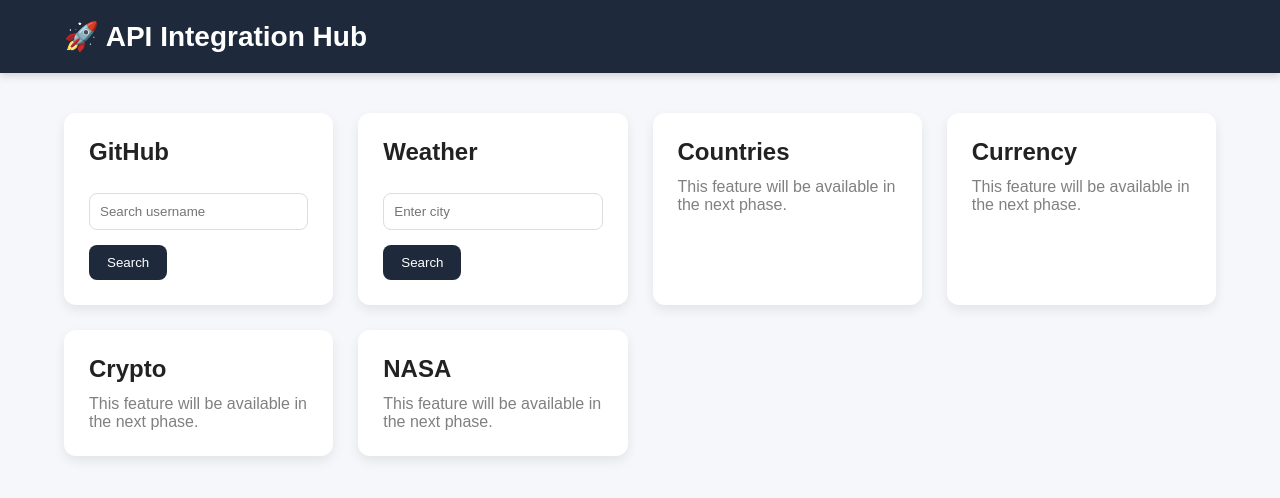
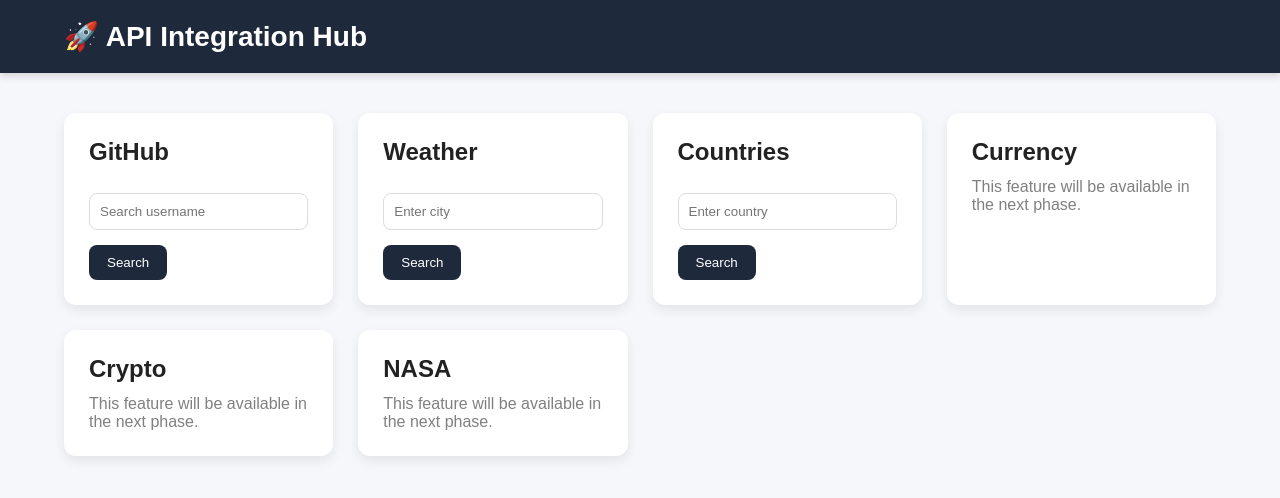
Before and after one commit to adibarohilla/api-integration-hub, a React (Vite) app: page / in a window 1280 px wide. Shown: the top 498 px of the page. Built offline with nearby package versions, Linux system fonts and the light colour scheme.

Commit message:
feat: add country search integration

```diff
--- a/src/components/common/Dashboard.jsx
+++ b/src/components/common/Dashboard.jsx
@@ -1,10 +1,10 @@
 import ApiCard from "../ui/ApiCard";
 import GithubCard from "../ui/GithubCard";
 import WeatherCard from "../ui/WeatherCard";
+import CountryCard from "../ui/CountryCard";
 
 const apiCards = [
 
-    "Countries",
     "Currency",
     "Crypto",
     "NASA",
@@ -16,6 +16,7 @@
             <section className="dashboard">
                 <GithubCard />
                 <WeatherCard />
+                <CountryCard />
 
                 {apiCards.map((card) => (
                     <ApiCard key={card} title={card} />
--- /dev/null
+++ b/src/components/ui/CountryCard.jsx
@@ -0,0 +1,86 @@
+import { useState } from "react";
+import { searchCountry } from "../../services/countriesService";
+
+function CountryCard() {
+    const [country, setCountry] = useState("");
+    const [result, setResult] = useState(null);
+    const [loading, setLoading] = useState(false);
+    const [error, setError] = useState("");
+
+    async function handleSearch() {
+        if (!country.trim()) {
+            setError("Please enter a country");
+            return;
+        }
+
+        try {
+            setLoading(true);
+            setError("");
+            setResult(null);
+
+            const data = await searchCountry(country);
+
+            const selectedCountry = data[0];
+
+            setResult({
+                name: selectedCountry.name,
+                capital: selectedCountry.capital || "N/A",
+                region: selectedCountry.region,
+                population: selectedCountry.population,
+                flag: selectedCountry.flags?.svg,
+            });
+        } catch (err) {
+            setError("Country not found");
+        } finally {
+            setLoading(false);
+        }
+    }
+
+    return (
+        <div className="card">
+            <h2>Countries</h2>
+
+            <input
+                type="text"
+                placeholder="Enter country"
+                value={country}
+                onChange={(e) => setCountry(e.target.value)}
+                onKeyDown={(e) => {
+                    if (e.key === "Enter") {
+                        handleSearch();
+                    }
+                }}
+            />
+
+            <button onClick={handleSearch}>
+                Search
+            </button>
+
+            {loading && <p>Loading country...</p>}
+
+            {error && <p>{error}</p>}
+
+            {result && (
+                <div className="country-result">
+                    <img
+                        className="country-flag"
+                        src={result.flag}
+                        alt={`${result.name} flag`}
+                    />
+
+                    <h3>{result.name}</h3>
+
+                    <p>Capital: {result.capital}</p>
+
+                    <p>Region: {result.region}</p>
+
+                    <p>
+                        Population: {result.population.toLocaleString()}
+                    </p>
+                </div>
+            )}
+        </div>
+    );
+}
+
+export default CountryCard;
--- /dev/null
+++ b/src/services/countriesService.js
@@ -0,0 +1,9 @@
+import api from "./api";
+
+export async function searchCountry(name) {
+    const response = await api.get(
+        `https://countries.dev/name/${encodeURIComponent(name)}`
+    );
+
+    return response.data;
+}
--- a/src/styles/global.css
+++ b/src/styles/global.css
@@ -113,3 +113,22 @@
 .weather-result p {
   margin: 6px 0;
 }
+
+.country-result {
+  margin-top: 20px;
+}
+
+.country-result h3 {
+  margin: 10px 0;
+}
+
+.country-result p {
+  margin: 6px 0;
+}
+
+.country-flag {
+  width: 100px;
+  height: 65px;
+  object-fit: cover;
+  border-radius: 6px;
+}
```
